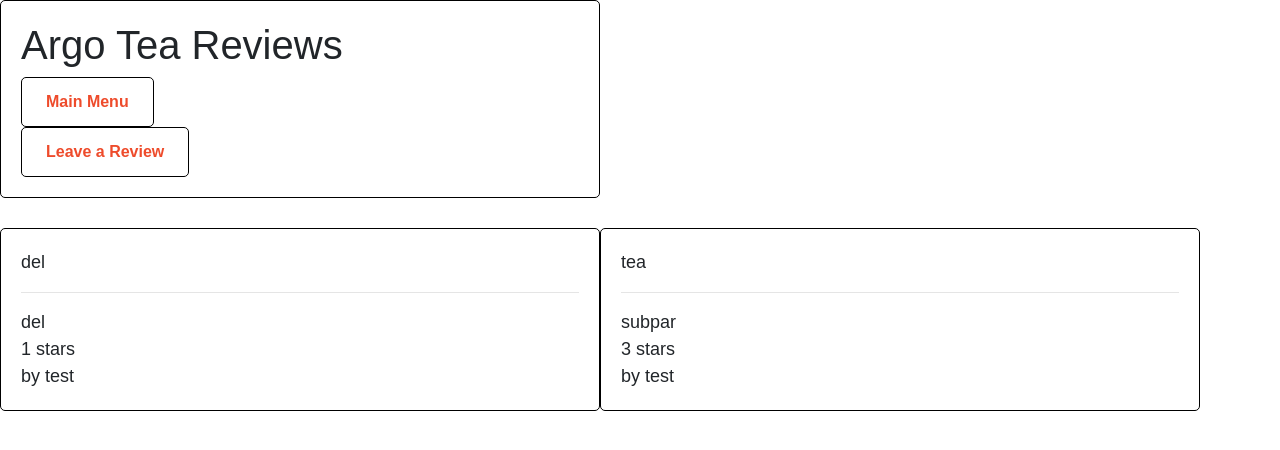
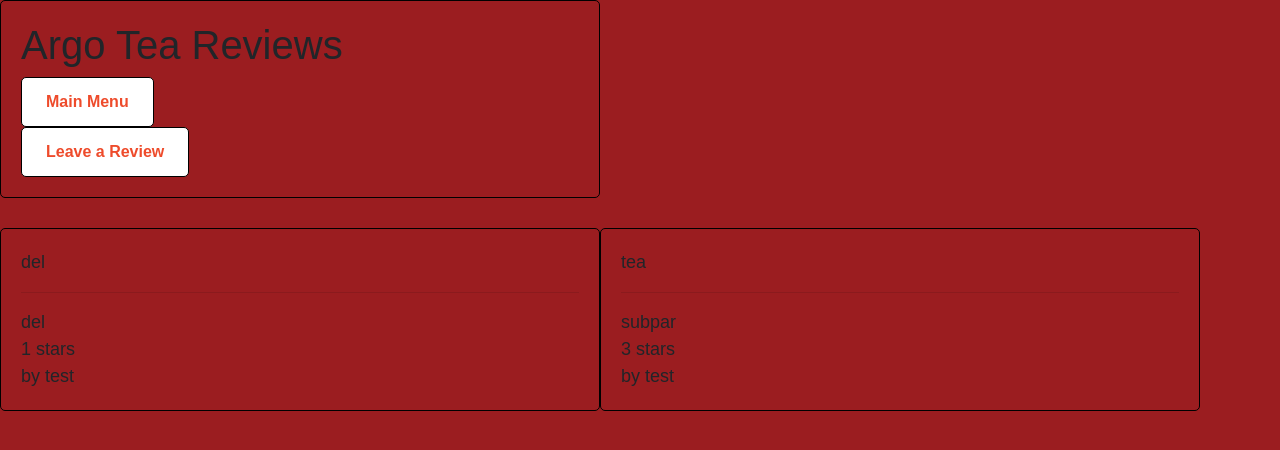
Before and after one commit to aston-evans/sunysnacks, a FastAPI app: page /reviewP/argoReview in a window 1280 px wide. Shown: the top 450 px of the page. Run offline with FastAPI, Linux system fonts and the light colour scheme; data comes from the database, SQL or seed files in the repository.

Commit message:
began starting to make edits to correspond with it's counterpart

```diff
--- a/py_src/static/styles/reviewPage.css
+++ b/py_src/static/styles/reviewPage.css
@@ -6,7 +6,9 @@ html {
   margin: 0;
   padding: 0;
 }
-
+body {
+  background-color:#9B1D20;
+}
 .review-section {
   display: flex;
   flex-direction: row;
```
